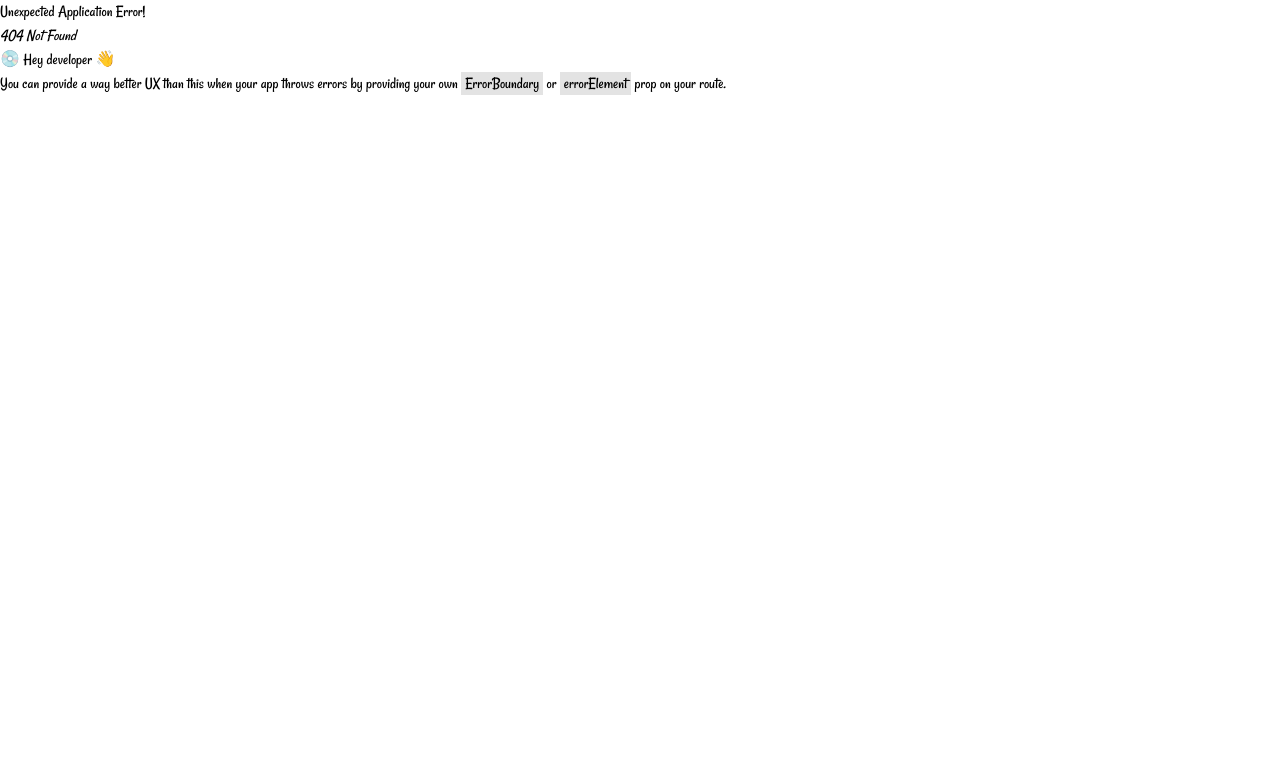
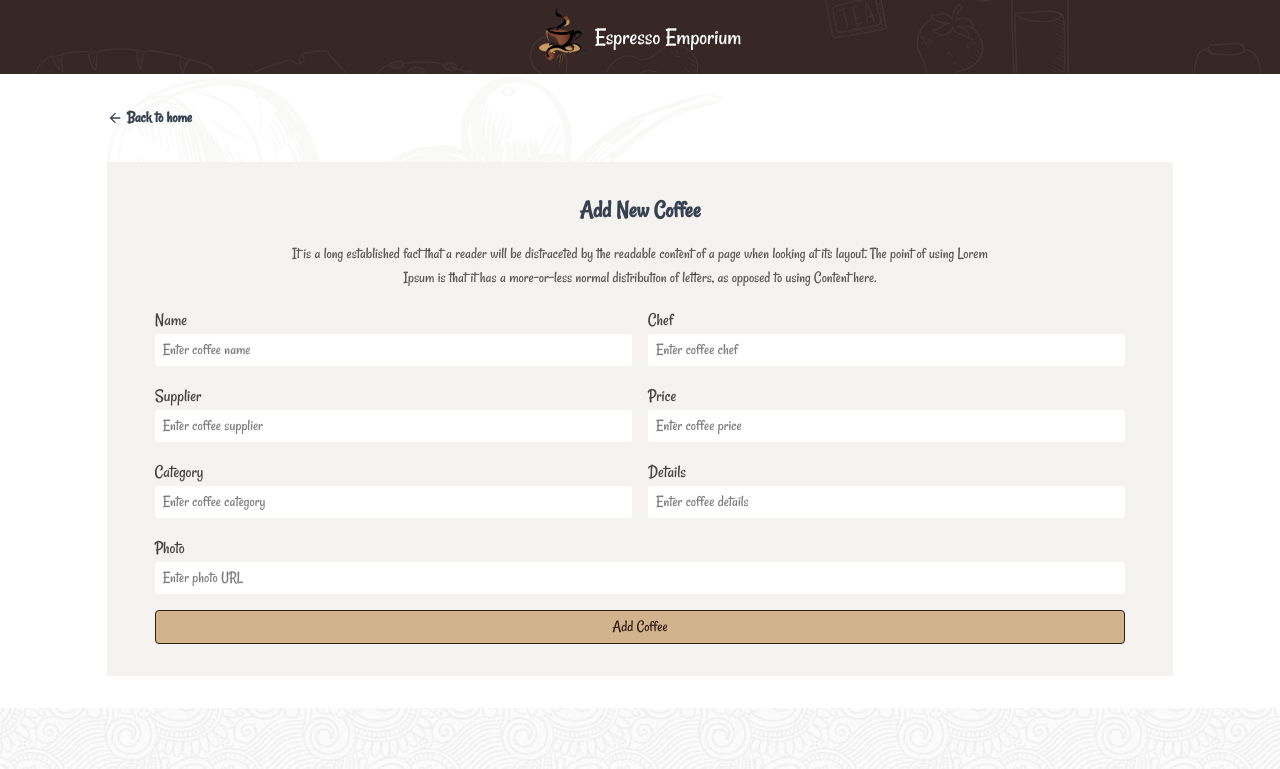
Before and after one commit to hamadismail/espresso-emporium, a React (Vite) app in the folder frontend/: page /addcoffe in a window 1280 px wide. Before the commit this address had no page. Shown: the top 769 px of the page. Built offline with nearby package versions, Linux system fonts and the light colour scheme.

Commit message:
designed add coffe page

```diff
--- a/frontend/src/components/Products/Products.jsx
+++ b/frontend/src/components/Products/Products.jsx
@@ -2,10 +2,12 @@ import React from "react";
 import { BsFillCupHotFill } from "react-icons/bs";
 import bgImg from "../../assets/images/more/1.png";
 import Product from "./Product";
+import { useNavigate } from "react-router";
 
 const cards = [1, 2, 3, 4, 5, 6, 7, 8];
 
 const Products = () => {
+  const navigate = useNavigate();
   return (
     <div
       className="bg-white bg-no-repeat bg-contain"
@@ -18,7 +20,10 @@ const Products = () => {
         <h2 className="text-center my-3 text-3xl font-semibold text-shadow-xs text-shadow-[#331A15] text-[#331A15]">
           Our Popular Products
         </h2>
-        <div className="flex gap-1 items-center cursor-pointer bg-[#E3B577] border border-[#331A15] w-fit mx-auto px-2 py-1 rounded">
+        <div
+          onClick={() => navigate("/addcoffe")}
+          className="flex gap-1 items-center cursor-pointer bg-[#E3B577] border border-[#331A15] w-fit mx-auto px-2 py-1 rounded"
+        >
           <button className="text-white cursor-pointer text-shadow-xs text-shadow-gray-500">
             Add Coffee
           </button>
--- /dev/null
+++ b/frontend/src/pages/AddCoffe.jsx
@@ -0,0 +1,111 @@
+import React from "react";
+import bgImg from "../assets/images/more/11.png";
+import { IoMdArrowBack } from "react-icons/io";
+import { useNavigate } from "react-router";
+
+const AddCoffe = () => {
+  const navigate = useNavigate();
+  return (
+    <div
+      className="w-11/12 md:w-10/12 mx-auto py-8"
+      style={{ backgroundImage: `url(${bgImg})` }}
+    >
+      <p
+        onClick={() => navigate("/")}
+        className="text-[#374151] font-semibold flex gap-1 items-center cursor-pointer"
+      >
+        <IoMdArrowBack />
+        Back to home
+      </p>
+
+      {/* contact form */}
+      <div className="bg-[#F4F3F0] mt-8 px-12 py-8">
+        <h2 className="text-center text-2xl text-[#374151] font-semibold">
+          Add New Coffee
+        </h2>
+        <p className="text-center text-[#1b1a1ab3] my-4 md:w-3/4 mx-auto font-thin">
+          It is a long established fact that a reader will be distraceted by the
+          readable content of a page when looking at its layout. The point of
+          using Lorem Ipsum is that it has a more-or-less normal distribution of
+          letters, as opposed to using Content here.
+        </p>
+
+        {/* form */}
+        <form>
+          <div className="grid md:grid-cols-2 gap-4">
+            <div>
+              <label className="text-[#1b1a1acc] text-lg">Name</label> <br />
+              <input
+                className="bg-white w-full py-1 px-2 rounded"
+                type="text"
+                name="name"
+                placeholder="Enter coffee name"
+              />
+            </div>
+            <div>
+              <label className="text-[#1b1a1acc] text-lg">Chef</label> <br />
+              <input
+                className="bg-white w-full py-1 px-2 rounded"
+                type="text"
+                name="chef"
+                placeholder="Enter coffee chef"
+              />
+            </div>
+            <div>
+              <label className="text-[#1b1a1acc] text-lg">Supplier</label>{" "}
+              <br />
+              <input
+                className="bg-white w-full py-1 px-2 rounded"
+                type="text"
+                name="supplier"
+                placeholder="Enter coffee supplier"
+              />
+            </div>
+            <div>
+              <label className="text-[#1b1a1acc] text-lg">Price</label> <br />
+              <input
+                className="bg-white w-full py-1 px-2 rounded"
+                type="text"
+                name="price"
+                placeholder="Enter coffee price"
+              />
+            </div>
+            <div>
+              <label className="text-[#1b1a1acc] text-lg">Category</label>{" "}
+              <br />
+              <input
+                className="bg-white w-full py-1 px-2 rounded"
+                type="text"
+                name="category"
+                placeholder="Enter coffee category"
+              />
+            </div>
+            <div>
+              <label className="text-[#1b1a1acc] text-lg">Details</label> <br />
+              <input
+                className="bg-white w-full py-1 px-2 rounded"
+                type="text"
+                name="details"
+                placeholder="Enter coffee details"
+              />
+            </div>
+            <div className="md:col-span-2">
+              <label className="text-[#1b1a1acc] text-lg">Photo</label> <br />
+              <input
+                className="bg-white w-full py-1 px-2 rounded"
+                type="text"
+                name="photo"
+                placeholder="Enter photo URL"
+              />
+            </div>
+          </div>
+          <button className="text-[#331A15] bg-[#D2B48C] border w-full mt-4 p-1 font-medium rounded cursor-pointer">
+            Add Coffee
+          </button>
+        </form>
+      </div>
+    </div>
+  );
+};
+
+export default AddCoffe;
--- a/frontend/src/routes/Routes.jsx
+++ b/frontend/src/routes/Routes.jsx
@@ -1,6 +1,7 @@
 import { createBrowserRouter } from "react-router";
 import Root from "../layouts/Root";
 import Home from "../pages/Home";
+import AddCoffe from "../pages/AddCoffe";
 
 export const router = createBrowserRouter([
   {
@@ -11,6 +12,10 @@ export const router = createBrowserRouter([
         index: true,
         Component: Home,
       },
+      {
+        path: "addcoffe",
+        Component: AddCoffe,
+      },
     ],
   },
 ]);
```
